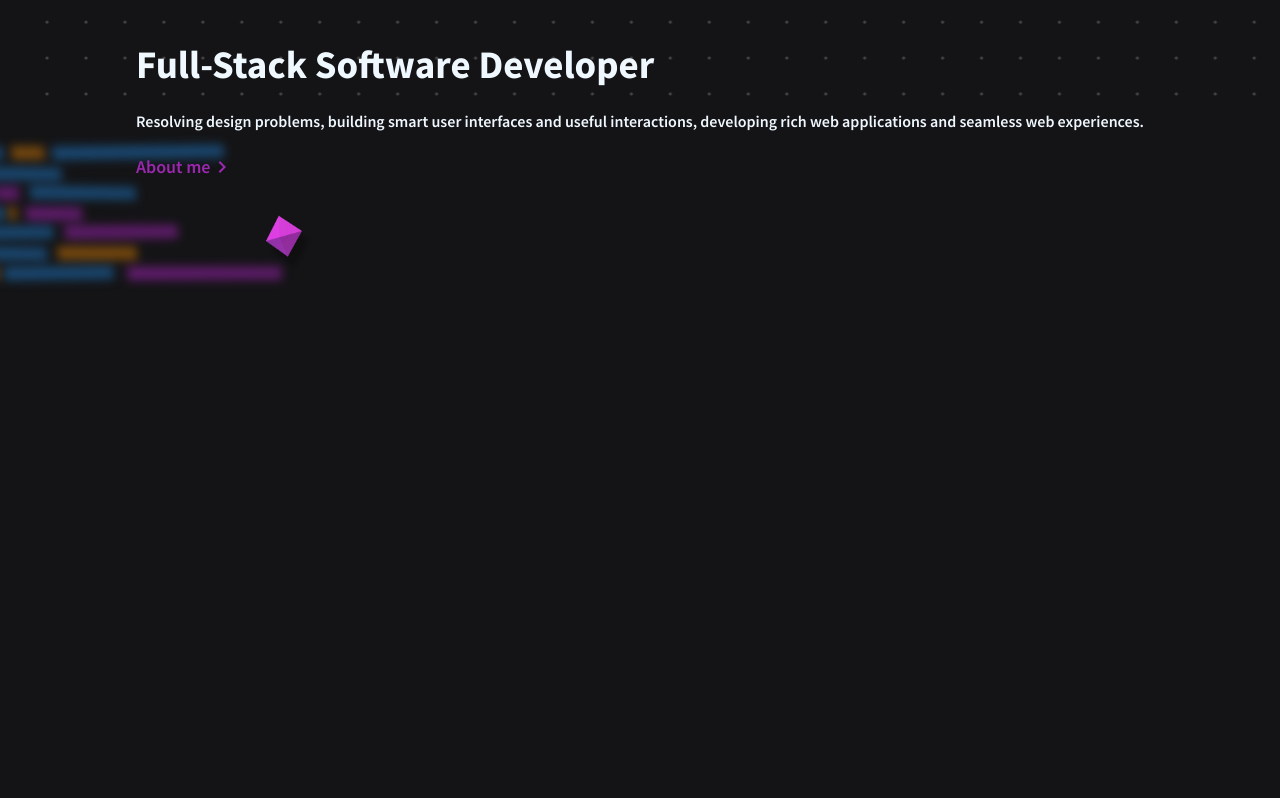
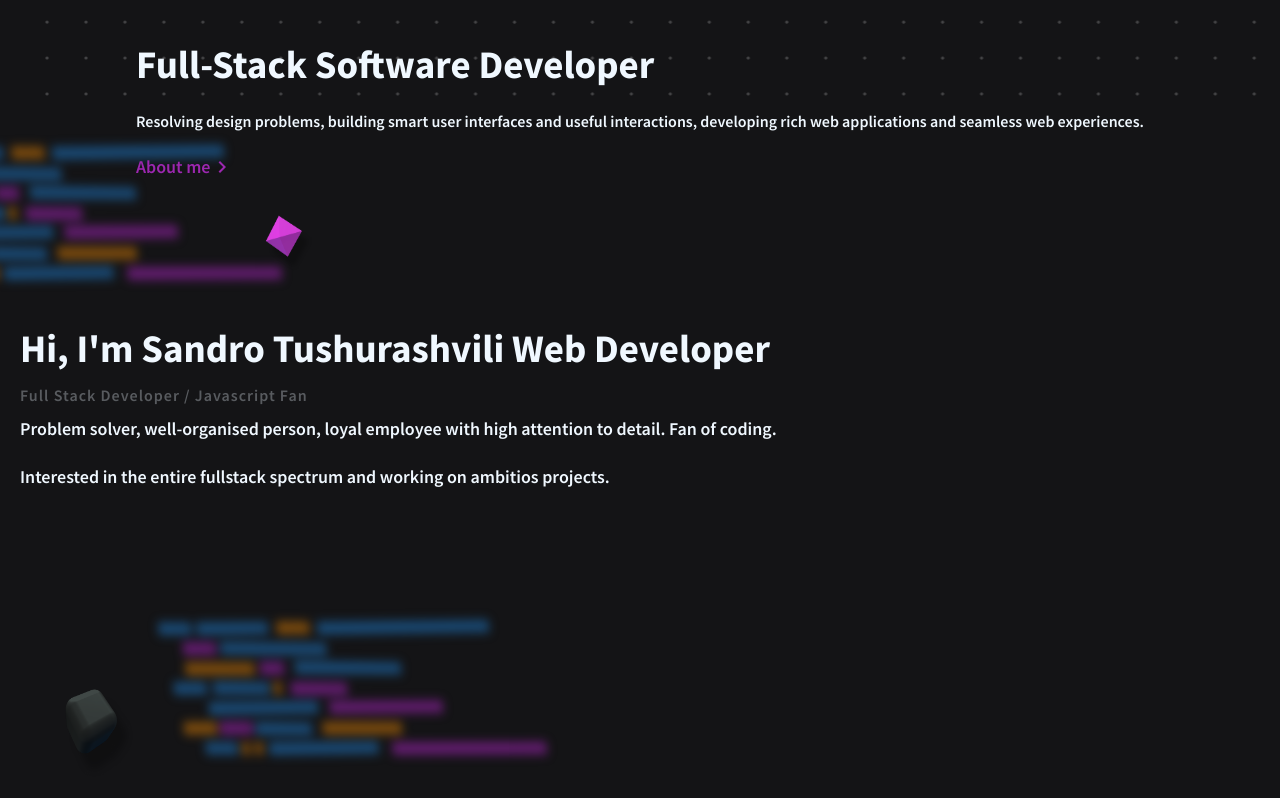
Before and after one commit to Tusho7/personal-portfolio-front, a React (Vite) app: page / in a window 1280 px wide. Shown: the part 492-1290 px from the top of the page. Before the commit the page ends 957 px from the top, so only its background shows below. Built offline with nearby package versions, Linux system fonts and the light colour scheme.

Commit message:
feat: Create About component

```diff
--- a/src/App.tsx
+++ b/src/App.tsx
@@ -1,3 +1,4 @@
+import About from "./Components/About";
 import Header from "./Components/Header";
 import Home from "./Components/Home";
 
@@ -6,6 +7,7 @@ function App() {
     <div>
       <Header/>
       <Home/>
+      <About/>
     </div>
   );
 }
--- /dev/null
+++ b/src/Components/About.tsx
@@ -0,0 +1,37 @@
+import { AboutDescription } from "../styles/About-Styles/AboutDescription";
+import { AboutMainContainer } from "../styles/About-Styles/AboutMaincContainer";
+import { AboutSecondDescription } from "../styles/About-Styles/AboutSecondDescription";
+import { AboutTitle } from "../styles/About-Styles/AboutTitle";
+import darkCube from "../assets/dark_cube2.png";
+import CodeLogo from "../assets/code-logo.svg";
+import { DarkCubeLogo } from "../styles/About-Styles/DarkCubeLogo";
+import { CodeImgAbout } from "../styles/About-Styles/CodeImgAbout";
+import { LogoContainers } from "../styles/About-Styles/LogoContainers";
+
+
+function About() {
+  return (
+    <>
+    <AboutMainContainer>
+      <AboutTitle>Hi, I'm Sandro Tushurashvili Web Developer</AboutTitle>
+      <AboutDescription>Full Stack Developer / Javascript Fan</AboutDescription>
+      <AboutSecondDescription>
+        Problem solver, well-organised person, loyal employee with high
+        attention to detail. Fan of coding.
+        <br></br>
+        <br></br>
+        Interested in the entire fullstack
+        spectrum and working on ambitios projects.
+      </AboutSecondDescription>
+    </AboutMainContainer>
+
+    <LogoContainers>
+        <DarkCubeLogo src={darkCube}/>
+        <CodeImgAbout src={CodeLogo} />
+    </LogoContainers>
+
+    </>
+  );
+}
+
+export default About;
--- /dev/null
+++ b/src/styles/About-Styles/AboutDescription.ts
@@ -0,0 +1,10 @@
+import styled from "styled-components"
+
+export const AboutDescription = styled.p`
+    font-weight: 300;
+    letter-spacing: 1px;
+    color: #767A7F;
+    opacity: .7;
+    font-size: 16px;
+    line-height: 24px;
+`
--- /dev/null
+++ b/src/styles/About-Styles/AboutMaincContainer.ts
@@ -0,0 +1,7 @@
+import styled from "styled-components"
+
+export const AboutMainContainer = styled.div`
+    display: flex;
+    flex-direction: column;
+    gap: 10px;
+`
--- /dev/null
+++ b/src/styles/About-Styles/AboutSecondDescription.ts
@@ -0,0 +1,7 @@
+import styled from "styled-components";
+
+export const AboutSecondDescription = styled.p`
+  font-size: 18px;
+  line-height: 24px;
+  color: #f0f8ff;
+`;
--- /dev/null
+++ b/src/styles/About-Styles/AboutTitle.ts
@@ -0,0 +1,6 @@
+import styled from "styled-components"
+
+export const AboutTitle = styled.h1`
+    color: #F0F8FF;
+    font-size: 39px;
+`
--- /dev/null
+++ b/src/styles/About-Styles/CodeImgAbout.ts
@@ -0,0 +1,11 @@
+import styled from "styled-components";
+
+export const CodeImgAbout = styled.img`
+  width: 500px;
+  height: 410px;
+  position: absolute;
+  top: 0px;
+  left: 75px;
+  filter: blur(5px);
+  transform: scaleY(1.2);
+`;
--- /dev/null
+++ b/src/styles/About-Styles/DarkCubeLogo.ts
@@ -0,0 +1,10 @@
+import styled from "styled-components"
+
+
+export const DarkCubeLogo = styled.img`
+    width: 100px;
+    height: 100px;
+    position: absolute;
+    top: 195px;
+    left: 30px;
+`
--- /dev/null
+++ b/src/styles/About-Styles/LogoContainers.ts
@@ -0,0 +1,8 @@
+import styled from "styled-components"
+
+
+export const LogoContainers = styled.div`
+    position: relative;
+    overflow: hidden;
+    height: 290px;
+`
--- a/src/styles/Home-Styles/CodeImgContainer.ts
+++ b/src/styles/Home-Styles/CodeImgContainer.ts
@@ -5,5 +5,5 @@ export const CodeImgContainer = styled.div`
     overflow-x: visible;
     margin-top: -275px;
     z-index: -2;
-
+    height: 420px;
 `
```
Also changed, not shown: src/Components/Home.tsx (+4 -3 lines), src/assets/dark_cube2.png (added).
